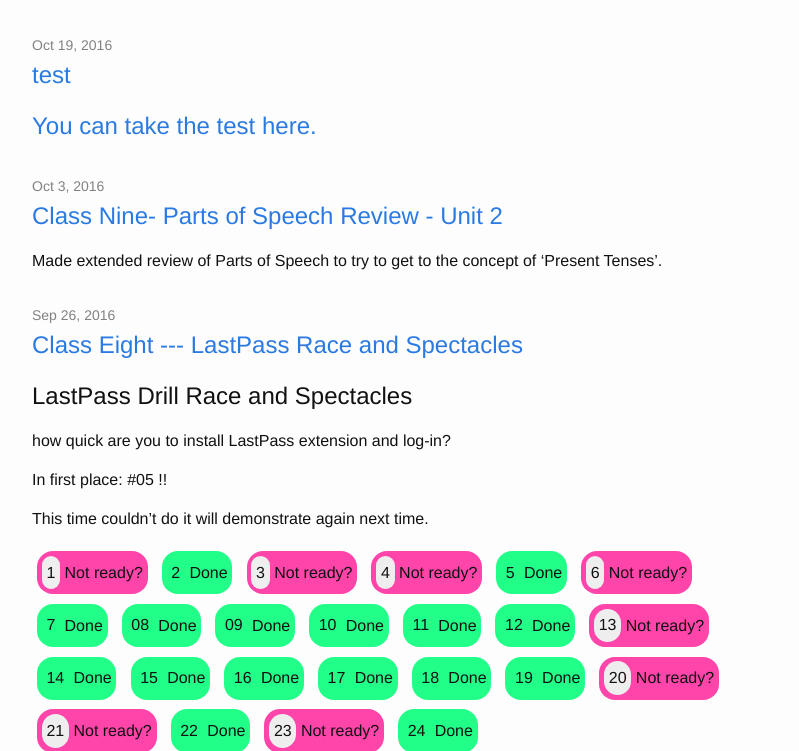
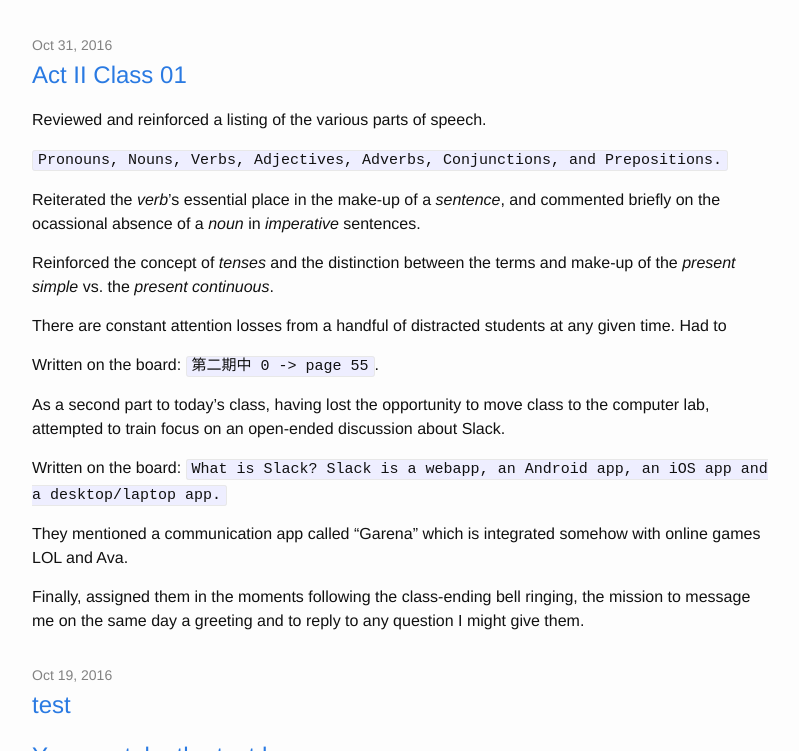
Before and after one commit to MrArgote/19-dot-argote-dot-org, a Jekyll site: the page built from index.html, in a window 1280 px wide and 900 px high, scrolled down 534 px, cut to the strip 149-900 px from the top of the window. Shown: the whole strip, without its empty margins (238-1037 px from the left). Built offline with Jekyll 4.4.1, drawn with Linux system fonts in a browser that asks for light colours; some of the changed text lies outside the part shown.

Commit message:
replace live post content with actual class content and move planned material to subsequent class post

```diff
--- a/Act-II/_posts/2016-10-31-Mon-Act-II-Class-01.md
+++ b/Act-II/_posts/2016-10-31-Mon-Act-II-Class-01.md
@@ -1,8 +1,24 @@
 ---
 title: Act II Class 01
-computer-lab: true
+computer-lab: false
 ---
 
-## The Verge: Nintendo Switch
+Reviewed and reinforced a listing of the various parts of speech.
 
-<iframe src="https://www.facebook.com/plugins/video.php?href=https%3A%2F%2Fwww.facebook.com%2Fverge%2Fvideos%2Fvb.193742123995472%2F1223013991068275%2F%3Ftype%3D3&show_text=0&width=560" width="560" height="315" style="border:none;overflow:hidden" scrolling="no" frameborder="0" allowTransparency="true" allowFullScreen="true"></iframe>
+`Pronouns, Nouns, Verbs, Adjectives, Adverbs, Conjunctions, and Prepositions.`
+
+Reiterated the *verb*'s essential place in the make-up of a *sentence*, and commented briefly on the ocassional absence of a *noun* in *imperative* sentences.
+
+Reinforced the concept of *tenses* and the distinction between the terms and make-up of the *present simple* vs. the *present continuous*.
+
+There are constant attention losses from a handful of distracted students at any given time. Had to
+
+Written on the board: `第二期中 0 -> page 55`.
+
+As a second part to today's class, having lost the opportunity to move class to the computer lab, attempted to train focus on an open-ended discussion about Slack.
+
+Written on the board: `What is Slack? Slack is a webapp, an Android app, an iOS app and a desktop/laptop app.`
+
+They mentioned a communication app called "Garena" which is integrated somehow with online games LOL and Ava.
+
+Finally, assigned them in the moments following the class-ending bell ringing, the mission to message me on the same day a greeting and to reply to any question I might give them.
```
Also changed, not shown: Act-II/_posts/2016-11-02-Wed-Act-II-Class-02.md (added, +8 -0 lines).
